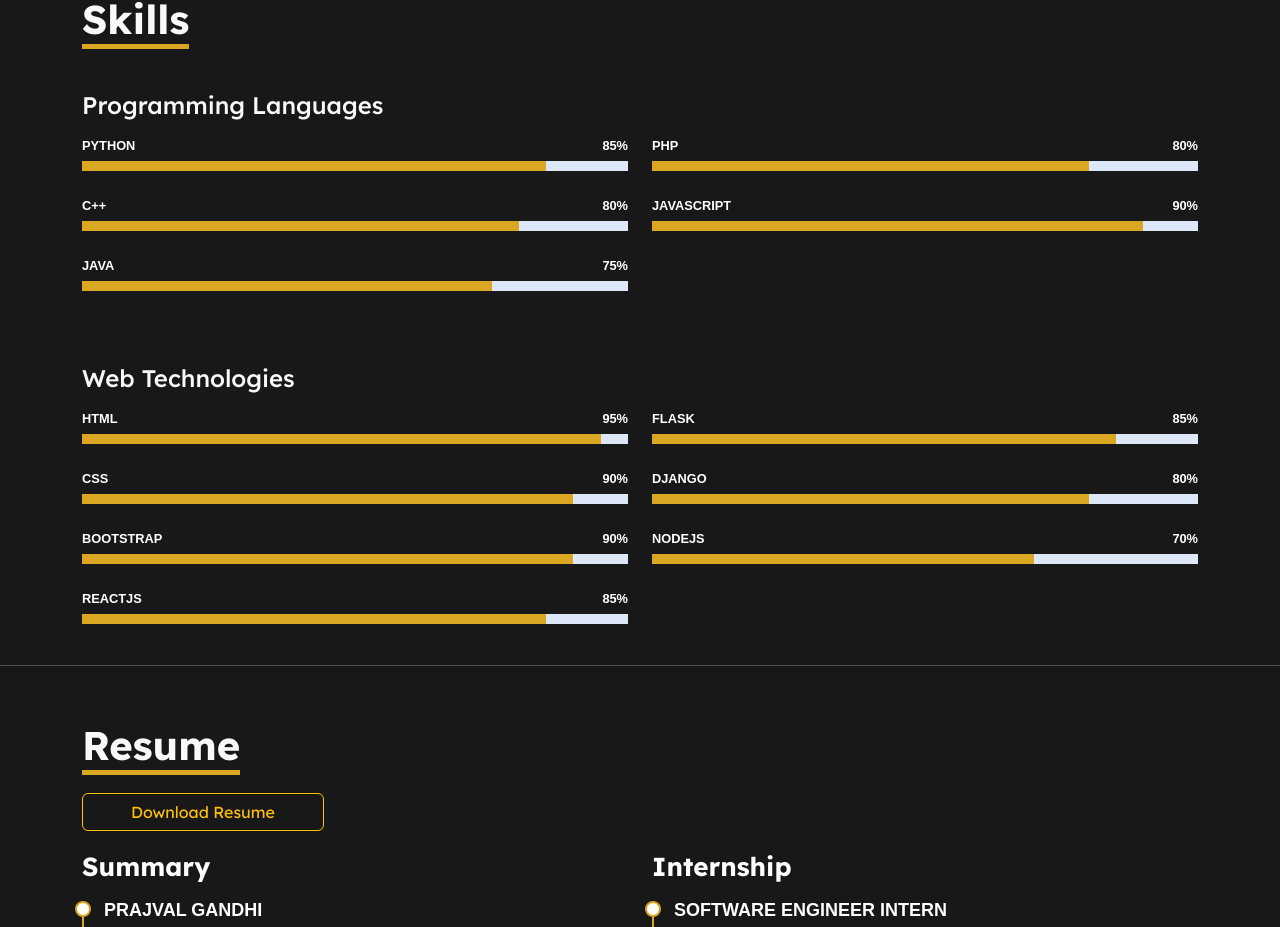
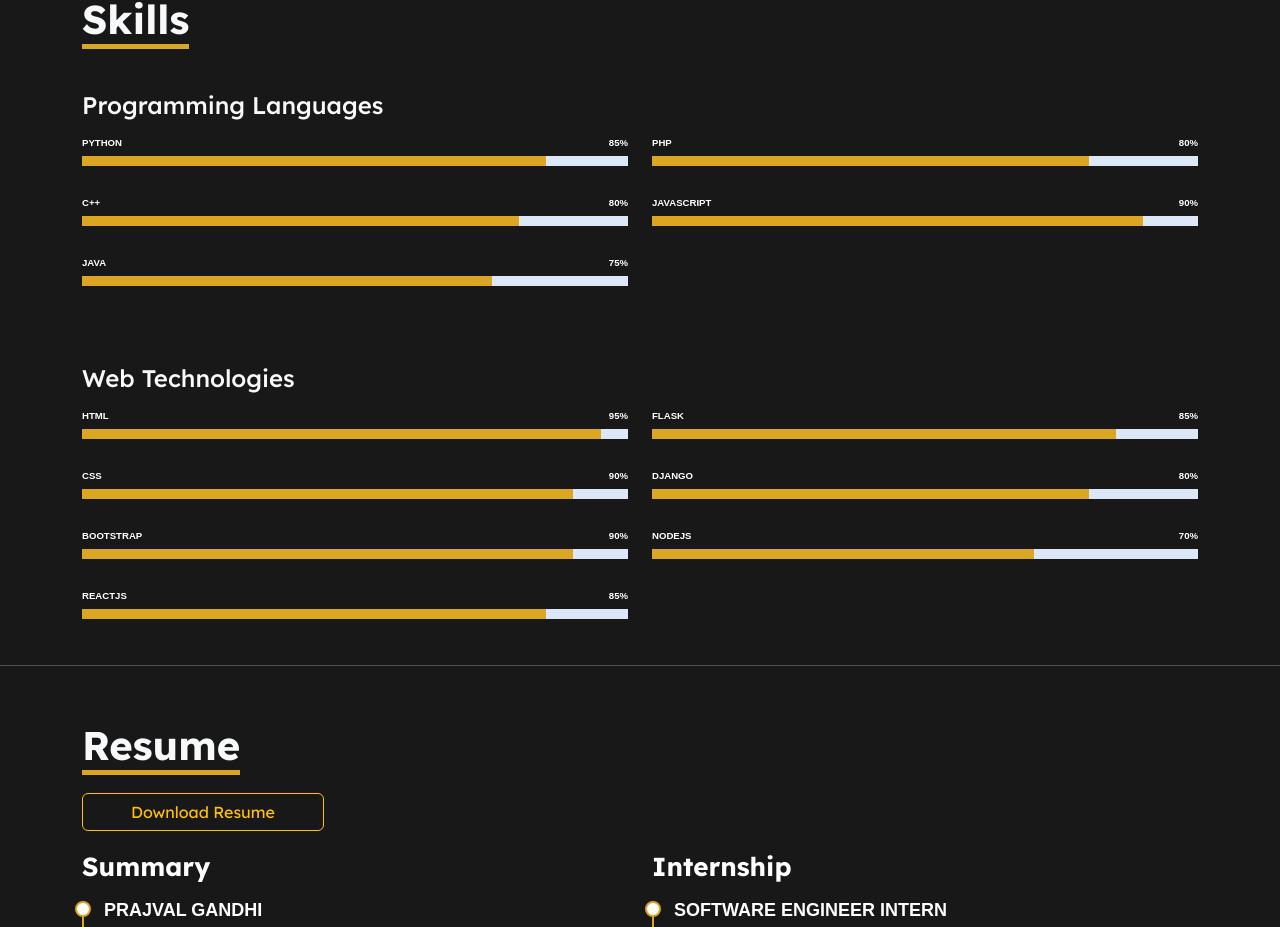
Before and after one commit to paju3125/Portfolio, a React (Create React App) app: page / in a window 1280 px wide. Shown: the part 2124-3051 px from the top of the page. Built offline with nearby package versions, Linux system fonts and the light colour scheme; some icons are missing.

Commit message:
font size

```diff
--- a/src/components/skills/skill.css
+++ b/src/components/skills/skill.css
@@ -1,5 +1,5 @@
 @media screen and (min-width: 300px) {
     #skills .skill {
-        font-size: .8rem;
+        font-size: .6rem;
     }
 }
```
